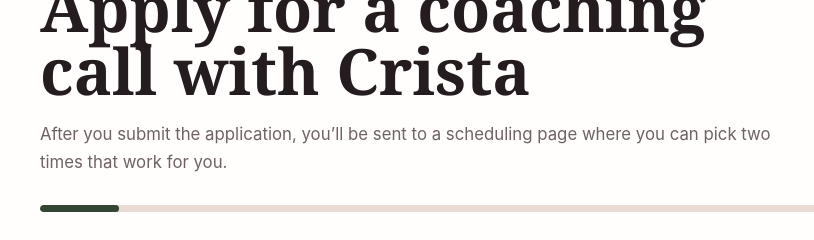
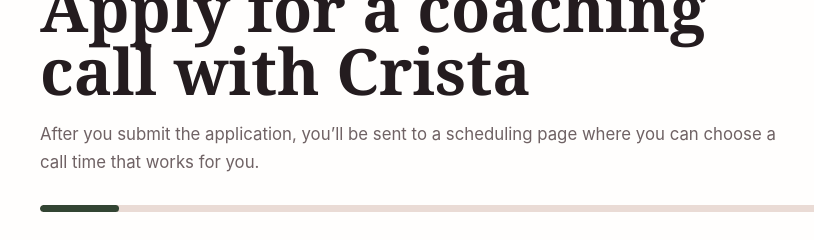
Before and after one commit to cristabraun/application, a website: page index.html in a window 1280 px wide. Shown: the part 1500-1740 px from the top of the page, 85-899 px from the left. Drawn offline with Linux system fonts and the light colour scheme.

Commit message:
Update scheduling copy on application page

```diff
--- a/index.html
+++ b/index.html
@@ -63,8 +63,8 @@
           <p class="eyebrow">Coaching call application</p>
           <h2>Apply for a coaching call with Crista</h2>
           <p>
-            After you submit the application, you’ll be sent to a scheduling page where you can pick
-            two times that work for you.
+            After you submit the application, you’ll be sent to a scheduling page where you can
+            choose a call time that works for you.
           </p>
         </div>
 
@@ -243,7 +243,7 @@
               <h3>Submit your application?</h3>
               <p>
                 After you submit, I’ll receive your answers and you’ll be sent to a scheduling page
-                to choose two times that work for you.
+                to choose a call time that works for you.
               </p>
             </div>
             <div class="review-note">
```
